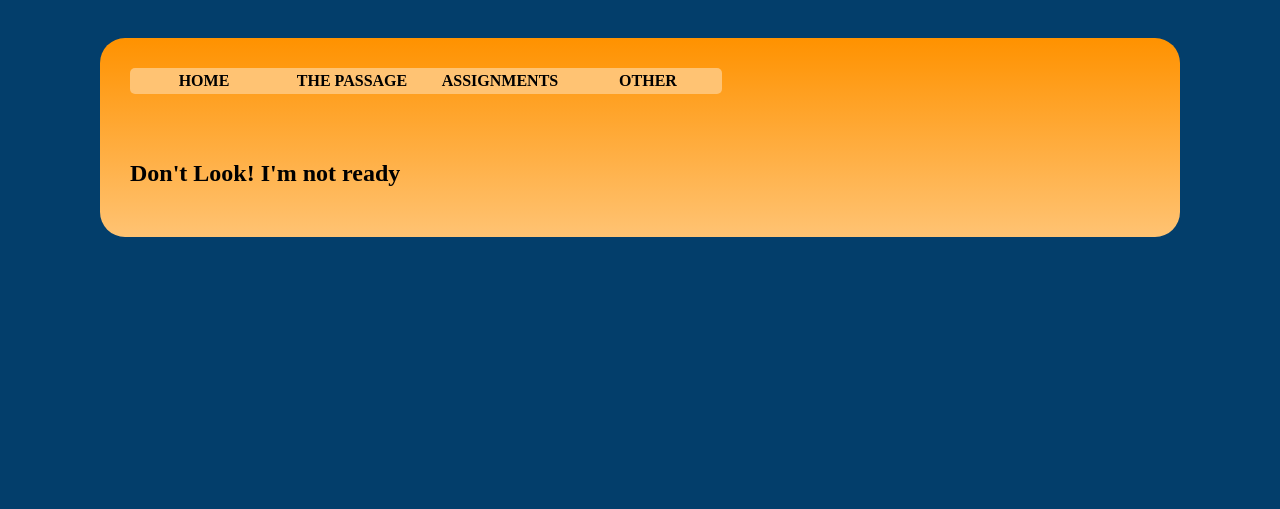
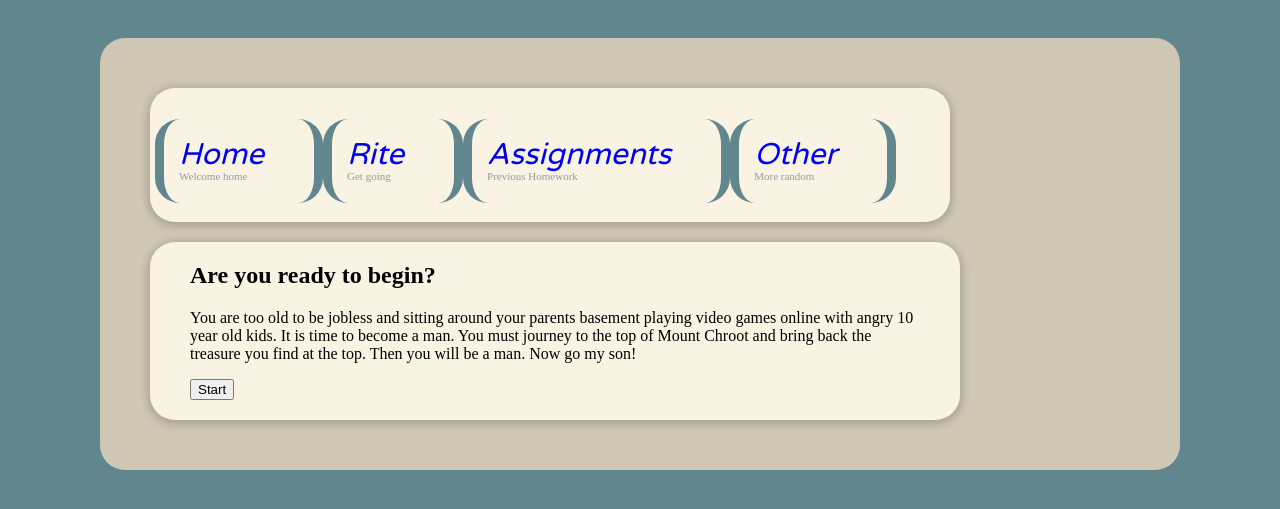
Before and after one commit to ski07003/cs313, a PHP site: page /begin.php in a window 1280 px wide. Shown: the top 509 px of the page. Run offline with PHP 8.4, Linux system fonts and the light colour scheme.

Commit message:
The basics of the journey are done. Still need to implement the algorithm and database query for the name.

```diff
--- a/adduser.php
+++ b/adduser.php
@@ -23,8 +23,9 @@ if(!isset($_SESSION['user']))      // if there is no valid session
              ?>
     </div>
 
-    <h2>Add Word to Database</h2>
+
     <div id="content">
+      <h2>Add Word to Database</h2>
       <form name="input" action="adduserproc.php" method="post">
         Username:<input type="text" name="username"><br/>
         Password:<input type="password" name="password"><br/>
--- a/addword.php
+++ b/addword.php
@@ -23,8 +23,9 @@ if(!isset($_SESSION['user']))      // if there is no valid session
              ?>
     </div>
 
-    <h2>Add Word to Database</h2>
+
     <div id="content">
+      <h2>Add Word to Database</h2>
       <form name="input" action="addwordproc.php" method="post">
         Word:<input type="text" name="word"><br/>
         Type of word:<br/>
--- a/assignments.php
+++ b/assignments.php
@@ -12,13 +12,14 @@
             echo $nav;
              ?>
     </div>
-
+    <div id="content">
         <ul><h3>Assignments</h3>
           <li><a href="form.php">Form Assignment</a></li>
           <li><a href="results.php">Survey Results</a></li>
           <li><a href="query.php">Query</a></li>
           <li><a href="auth.php">Change</a></li>
         </ul>
+     </div>
   </body>
 
   <footer>
--- a/begin.php
+++ b/begin.php
@@ -13,7 +13,13 @@
              ?>
     </div>
 
-    <h2>Don't Look! I'm not ready</h2>
+    <div id="content">
+    <h2>Are you ready to begin?</h2>
+    <p>You are too old to be jobless and sitting around your parents basement playing video games online with angry 10 year old kids. It is time to become a man. You must journey to the top of Mount Chroot and bring back the treasure you find at the top. Then you will be a man. Now go my son!
+    <form action="journey.php">
+      <input type="submit" value="Start">
+    </form>
+    </div>
 
 
   </body>
--- a/change.php
+++ b/change.php
@@ -23,8 +23,9 @@ if(!isset($_SESSION['user']))      // if there is no valid session
              ?>
     </div>
 
-    <h2>Update Database</h2>
+
     <div id="content">
+        <h2>Update Database</h2>
       <ul>
         <li><a href="adduser.php">Add New User</a></li>
         <li><a href="addword.php">Add New Word</a></li>
--- a/homebase.css
+++ b/homebase.css
@@ -1,26 +1,6 @@
-#sky
-{
-   // background: linear-gradient(yellow, orange);
-   // background-color: #b0c4de;
-    width: auto;
-    //max-width: 900px;
-    height: 350px;
-}
-
-#land
-{
-    background-color: YELLOW;
-    width: auto;
-    height: 500px;
-}
-#sun
-{
-    float:left;
-}
-
 html
 {
-   background-color: #033E6B;
+   background-color: #62868D; /*#033E6B;*/
 }
 
 body
@@ -28,12 +8,13 @@ body
     border-radius: 25px;
     height: 1000pxc;
     //max-width: 1000px;
+    min-width: 860px;
     width: auto;
     margin: 3% 100px;
     padding: 30px;
     //text-align: center;
     //background-color: orange;
-    background: linear-gradient(#FF9200, #FFC373);
+    background: #CFC8B5;/*linear-gradient(#FF9200, #FFC373);*/
 }
 
 object
@@ -41,35 +22,64 @@ object
     float:right;
 }
 
-
-#navigation ul
-{
-   border-radius:5px;
-   float:left;
-   background:#FFC373;
-   list-style-type:none;
-   margin:0;
-   padding:0;
-   overflow:hidden;
+#content {
+    border-radius: 25px;
+    background: none repeat scroll 0 0 #F9F3E3;
+    box-shadow: 0 2px 10px 2px rgba(0, 0, 0, 0.2);
+    margin: 20px 20px;
+    overflow: hidden;
+    width: 60%;
+    width: 730px;
+    padding: 0px 40px 20px 40px;
 }
 
-#navigation li
-{
-    float:left;
+#navigation {
+    border-radius: 25px;
+    background: none repeat scroll 0 0 #F9F3E3;
+    box-shadow: 0 2px 10px 2px rgba(0, 0, 0, 0.2);
+    margin: 20px 20px;
+    overflow: hidden;
+    width: 60%;
+    min-width: 800px;
 }
 
-#navigation a:link, a:visited
-{
-   display:block;
-   width:140px;
-   font-weight:bold;
-   color:BLACK;
-   text-align:center;
-   padding:4px;
-   text-decoration:none;
-   text-transform:uppercase;
+#navigation ul {
+    padding: 15px 5px;
 }
-#navigation a:hover, a:active
-{
-   background-color: #66A3D2;
+
+#navigation li {
+    border-radius: 25px;
+    border-left: 9px solid #62868D;
+    border-right: 9px solid #62868D;
+    cursor: pointer;
+    float: left;
+    list-style-type: none;
+    padding: 10px 50px 10px 15px;
+    transition: all 0.3s ease-in 0s;
 }
+#navigation li h2 {
+    font-family: 'Varela Round', sans-seref;/*georgia;*/
+    font-size: 30px;
+    font-style: italic;
+    font-weight: normal;
+    line-height: 1px;
+    margin-bottom: 15px;
+}
+#navigation li p {
+    color: #999999;
+    font-size: 11px;
+    transition: all 0.1s ease-in 0s;
+}
+#navigation li:hover {
+    background: none repeat scroll 0 0 #263C40;
+    border-left: 5px solid #9A7A88;
+    border-right: 5px solid #9A7A88;
+}
+#navigation li:hover h2 {
+    color: #FFFFFF;
+    font-weight: bold;
+}
+#navigation li:hover p {
+    color: #CCCCCC;
+    padding-left: 5px;
+}
--- a/index.php
+++ b/index.php
@@ -13,8 +13,7 @@
       ?>
     </div>
 
-    </br></br>
-    <h2>Sorry this has been changing a lot lately. Content has been misplaced. Stay tuned.</h2>
+    <div id="content">
         <h1>Gandalf</h1>
         <h2>Other Names</h2>
         <ul>
@@ -33,7 +32,7 @@
         <p>Gandalf was servant of the Secret Fire, wielder of the flame of Anor,[21] and bearer of Narya. </p>
         <p>He demonstrated extensive knowledge of the land and an assortment of magical abilities from trivial to essential. For example he would use his powers for entertainment, by blowing glowing smoke rings that moved around a room at his direction, and Bilbo Baggins remembered him for his fantastic fireworks displays. He created blinding flashes and other pyrotechnics to distract the goblins of the Misty Mountains, aiding the dwarves in their escape from Goblin-town. On the eastern slopes, he turned pine cones into flaming projectiles that threw hot sparks and started fires that would not easily go out. He was also able to come and go from the presence of Thorin and Company without being noticed.</p>
         <p>Sent back to Middle-earth as Gandalf the White, he possessed greater charisma and a limited degree of clairvoyance, although he was unable to peer into the land of Mordor to see the progress of Frodo and Sam. His power and authority had increased so that he could break Saruman's staff with a spoken command, showing his authority to throw the treacherous wizard out of the order. </p>
-
+    </div>
   </body>
 
   <footer>
--- a/modules/head.html
+++ b/modules/head.html
@@ -1,3 +1,3 @@
-
+<link href='http://fonts.googleapis.com/css?family=Varela+Round' rel='stylesheet' type='text/css'>
 <link rel="stylesheet" type="text/css" href="homebase.css">
 <title>The Rite of Passage</title>
--- a/modules/navigation.html
+++ b/modules/navigation.html
@@ -1,16 +1,28 @@
 <ul>
+  <a href="index.php">
   <li>
-    <a href="index.php">Home</a>
+    <h2>Home</h2>
+    <p>Welcome home</p>
   </li>
+  </a>
+  <a href="begin.php">
   <li>
-    <a href="begin.php">The Passage</a>
+    <h2>Rite</h2>
+    <p>Get going</p>
   </li>
+  </a>
+  <a href="assignments.php">
   <li>
-    <a href="assignments.php">Assignments</a>
+    <h2>Assignments</h2>
+    <p>Previous Homework</p>
   </li>
+  </a>
+  <a href="other.php">
   <li>
-    <a href="other.php">Other</a>
+    <h2>Other</h2>
+    <p>More random</p>
   </li>
+  </a>
 </ul>
 </br>
 </br>
--- a/query.php
+++ b/query.php
@@ -27,9 +27,9 @@ else
       //echo "Views=". $_SESSION['views'];
 
       ?>
+    </div>
+    <div id="content">
         <h2>Query:</h2>
-    </div>
-
         <form name="input" action="mysqltest.php" method="get">
           Select query attributes:</br>
           <input type="checkbox" name="query[]" value="user">Usernames</br>
@@ -38,7 +38,7 @@ else
 
           <input type="submit" value="Submit">
         </form>
-
+    </div>
 
   </body>
 
--- a/results.php
+++ b/results.php
@@ -74,7 +74,7 @@ $fightDum = $decoded['fight']['Dumbledore'];
       echo $nav;
       ?>
     </div>
-
+    <div id="content">
         <h1>Thank You for Your Time</h1>
         <h2>Survey Results</h2>
         <h3>Super Powers</h3>
@@ -188,6 +188,7 @@ $fightDum = $decoded['fight']['Dumbledore'];
             <td><?php echo $fightGan;?></td>
           </tr>
         </table>
+    </div>
   </body>
 
   <footer>
```
Also changed, not shown: getName.php (added, +27 -0 lines), journey.php (added, +49 -0 lines). Lines whose indentation alone changed are shown as unchanged.
